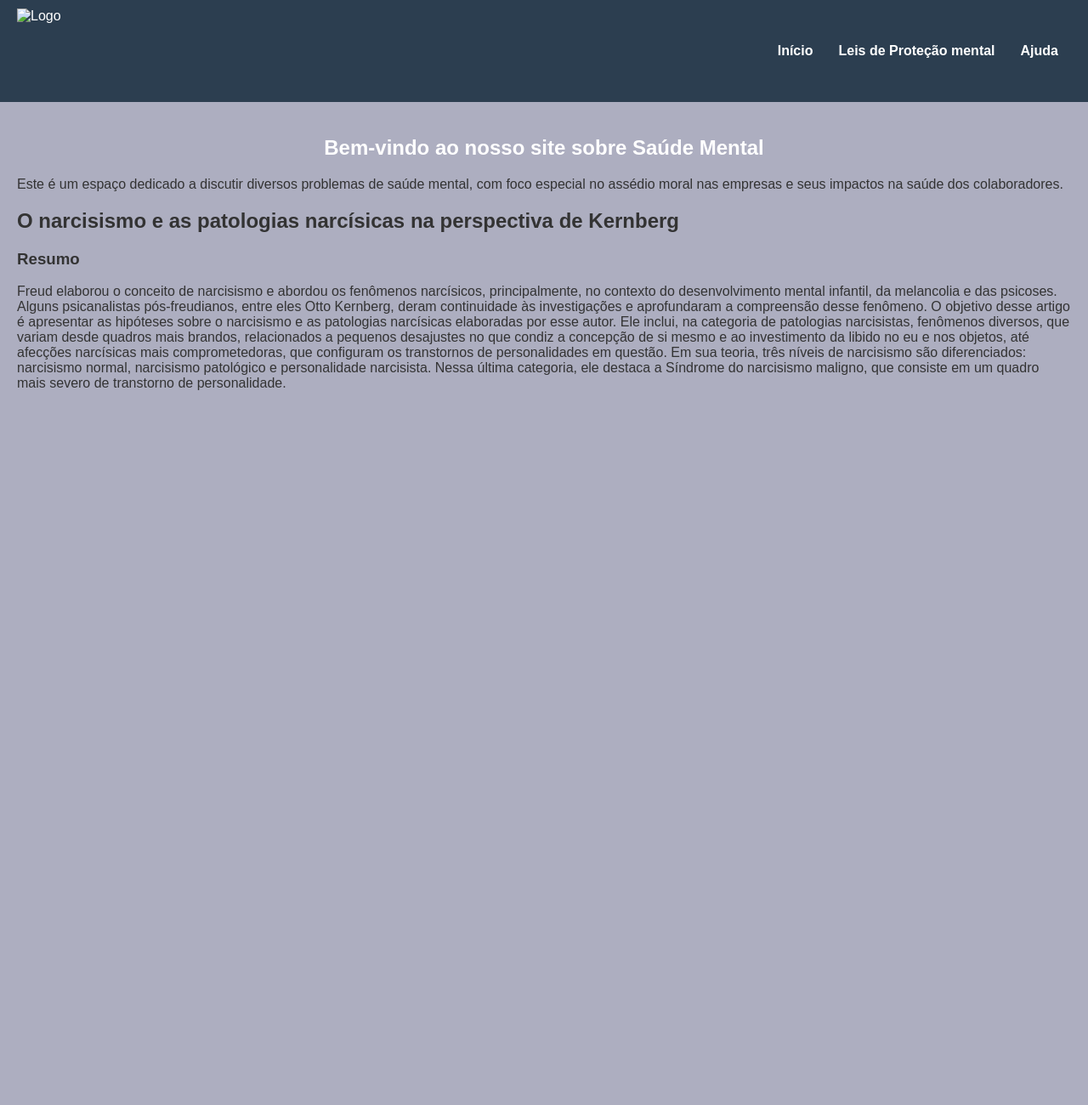
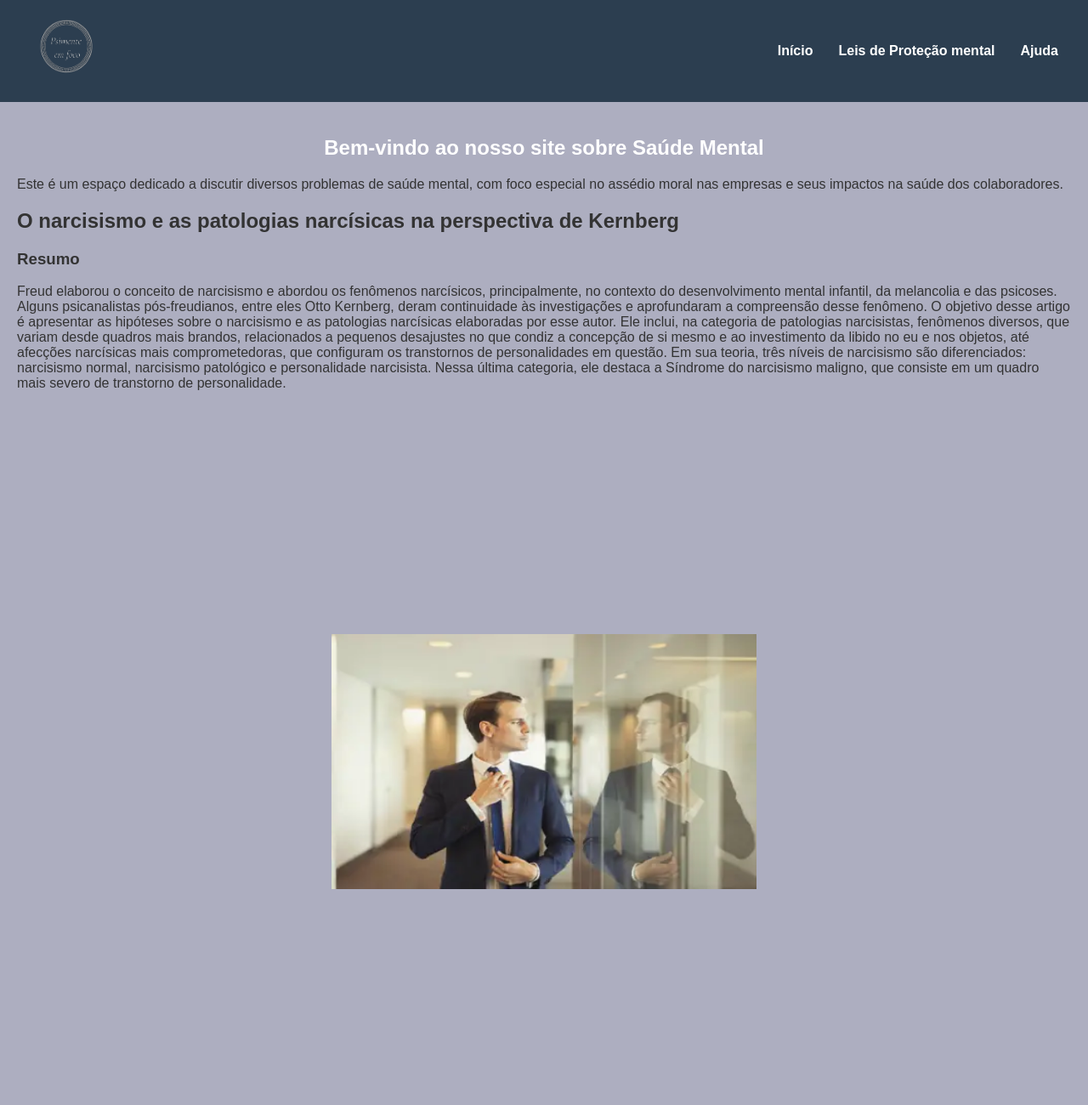
Before and after one commit to DanielMaori43/Saude-Mental, a plain HTML site: page Narcisismo.html in a window 1280 px wide. Shown: the top 1300 px of the page at 85% size. Drawn offline with Linux system fonts and the light colour scheme.

Commit message:
Update Narcisismo.html

```diff
--- a/Narcisismo.html
+++ b/Narcisismo.html
@@ -11,7 +11,7 @@
 
 <body>
     <header>
-        <img class="logo" src="/Saude Mental/imagem/logo.png" alt="Logo">
+        <img class="logo" src="imagem/logo.png" alt="Logo">
         <nav>
             <ul>
                 <li><a href="index.html">Início</a></li>
@@ -48,7 +48,7 @@
         </section>
     </main>
     <div class="container">
-        <img src="/Saude Mental/imagem/Narcisista.webp" alt="">
+        <img src="imagem/Narcisista.webp" alt="">
     </div>
     <p>O Transtorno de Personalidade Narcisista é um dos vários transtornos de personalidade que modificam o
         comportamento de um indivíduo, desviando-o das expectativas acerca do que é uma boa conduta, segundo as
```
